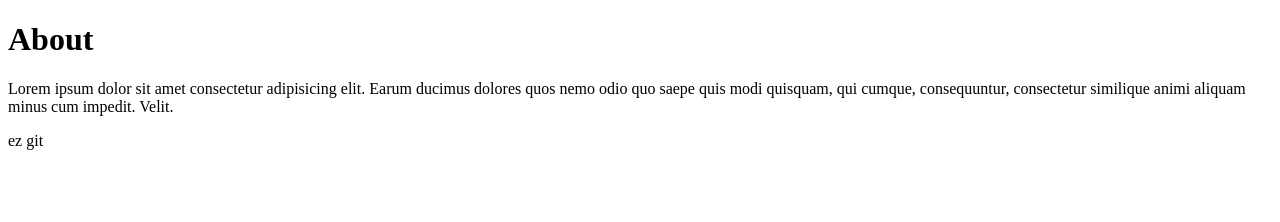
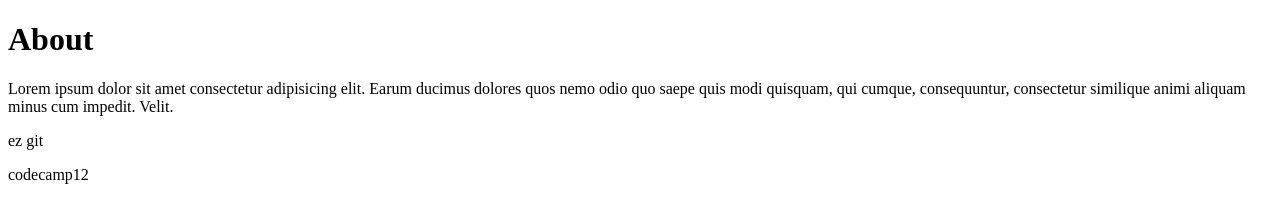
Before and after one commit to Nenethanatp/test01, a plain HTML site: page about.html in a window 1280 px wide. Drawn offline with Linux system fonts and the light colour scheme.

```diff
--- a/about.html
+++ b/about.html
@@ -15,5 +15,6 @@
 			Velit.
 		</p>
 		<p>ez git</p>
+		<p>codecamp12</p>
 	</body>
 </html>
```
Also changed, not shown: 1 other file.
